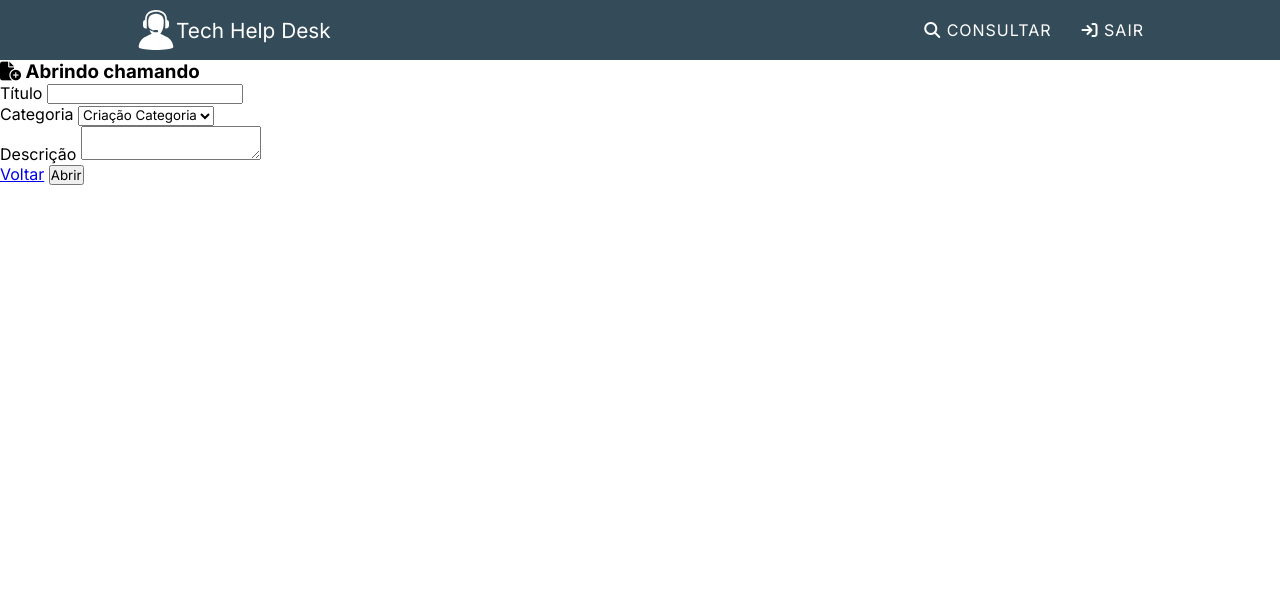
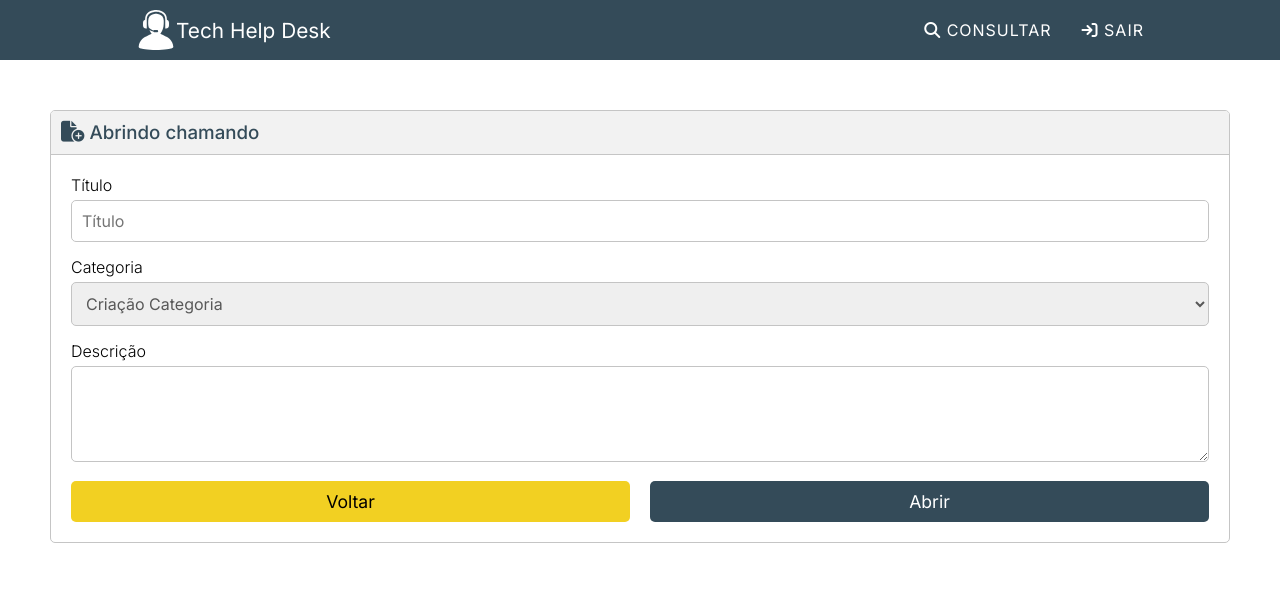
Before and after one commit to LucasFerreiraDev1/tech-help-desk, a PHP site: page /php/open_ticket.php in a window 1280 px wide. Shown: the top 592 px of the page. Run offline with PHP 8.4, Linux system fonts and the light colour scheme.

Commit message:
layout Tech Help Desk

```diff
--- /dev/null
+++ b/php/navbar.php
@@ -0,0 +1,16 @@
+<header>
+    <nav class="navbar">
+        <a href="home.php" class="logo">
+            <img src="../src/svg/logo.svg" alt="Tech Help Desk" width="40">
+            <h1 class="title-logo">Tech Help Desk</h1>
+        </a>
+        <ul class="navbar-nav">
+            <li class="nav-item">
+                <a href="consult.php" class="nav-link"><i class="fa-solid fa-magnifying-glass"></i> consultar</a>
+            </li>
+            <li class="nav-item">
+                <a href="logoff.php" class="nav-link"><i class="fa-solid fa-arrow-right-to-bracket"></i> sair</a>
+            </li>
+        </ul>
+    </nav>
+</header>
--- a/php/open_ticket.php
+++ b/php/open_ticket.php
@@ -8,31 +8,18 @@
     <title>Tech Help Desk</title>
 </head>
 <body>
-    <header>
-        <nav class="navbar">
-            <a href="home.php" class="logo">
-                <img src="../src/svg/logo.svg" alt="Tech Help Desk" width="40">
-                <h1 class="title-logo">Tech Help Desk</h1>
-            </a>
-            <ul class="navbar-nav">
-                <li class="nav-item">
-                    <a href="consult.php" class="nav-link"><i class="fa-solid fa-magnifying-glass"></i> consultar</a>
-                </li>
-                <li class="nav-item">
-                    <a href="logoff.php" class="nav-link"><i class="fa-solid fa-arrow-right-to-bracket"></i> sair</a>
-                </li>
-            </ul>
-        </nav>
-    </header>
+    <?php
+        include_once 'navbar.php';
+    ?>
     <main id="open_ticket">
         <div class="container-open">
             <div class="header-open">
                 <h3 class="title-open"><i class="fa-solid fa-file-circle-plus"></i> Abrindo chamando</h3>
             </div>
-            <form action="" method="post">
+            <form action="" method="post" id="form_open">
                 <div class="form-control">
                     <label for="title">Título</label>
-                    <input type="text" name="title" id="title">
+                    <input type="text" name="title" id="title" placeholder="Título">
                 </div>
                 <div class="form-control">
                     <label for="category">Categoria</label>
@@ -48,9 +35,9 @@
                     <label for="description">Descrição</label>
                     <textarea name="description" id="description"></textarea>
                 </div>
-                <div class="form-btn">
-                    <a href="home.php">Voltar</a>
-                    <button type="submit">Abrir</button>
+                <div class="btns-open">
+                    <a href="home.php" class="btn-back">Voltar</a>
+                    <button type="submit" id="btn_open">Abrir</button>
                 </div>
             </form>
         </div>
--- a/src/css/style.css
+++ b/src/css/style.css
@@ -162,3 +150,125 @@ main#home {
 }
 
 /* Estilos Abrir chamado */
+
+.container-open {
+    border: 1px solid #c5c5c5;
+    border-radius: 5px;
+    max-width: 1200px;
+    margin-inline: auto;
+    overflow: hidden;
+}
+.header-open {
+    background-color: #f2f2f2;
+    border-bottom: 1px solid #c5c5c5;
+    padding: 10px;
+}
+.title-open {
+    color: #344B59;
+    font-weight: 500;
+}
+.title-open i {
+    font-size: 1.3rem;
+}
+#form_open {
+    display: flex;
+    flex-direction: column;
+    gap: 15px;
+    padding: 20px;
+}
+
+.form-control label {
+    display: block;
+    font-weight: 300;
+    margin-bottom: 5px;
+}
+
+.form-control input,
+.form-control select,
+.form-control textarea {
+    color: #585858;
+    border: 1px solid #c4c4c4;
+    border-radius: 5px;
+    font-size: 1rem;
+    padding: 10px;
+    outline: none;
+    width: 100%;
+
+    &:focus {
+        box-shadow: 0 0 7px 1px #3D9DD9;
+    }
+}
+.form-control textarea {
+    height: 6rem;
+}
+
+.btns-open {
+    display: flex;
+    gap: 20px;
+}
+.btn-back, #btn_open {
+    border: none;
+    border-radius: 5px;
+    cursor: pointer;
+    font-size: 1.1rem;
+    padding: 10px;
+    outline: none;
+    text-align: center;
+    text-decoration: none;
+    width: 50%;
+}
+.btn-back {
+    background-color: #F2D022;
+    color: #000;
+    display: block;
+}
+.btn-back:hover {
+    background-color: #F2BB16;
+}
+
+#btn_open {
+    background-color: var(--color-navbar);
+    color: #fff;
+    width: 50%;
+}
+#btn_open:hover {
+    background-color:#476272;
+}
+
+/* Estilos de Consulta de Chamados */
+.container-consult {
+    border: 1px solid #ccc;
+    border-radius: 10px;
+    overflow: hidden;
+    max-width: 1200px;
+    margin-inline: auto;
+}
+.header-consult {
+    background-color: #f2f2f2;
+    padding: 20px;
+}
+.title-consult {
+    color: #344B59;
+    font-weight: 500;
+}
+.card-body {
+    padding: 20px;
+}
+.card {
+    background-color: #f4f4f4;
+    border-radius: 5px;
+    border: 1px solid #c8c8c8;
+    display: flex;
+    flex-direction: column;
+    gap: 7px;
+    padding: 20px;
+    margin-bottom: 20px;
+}
+
+/* Estilos dos conteúdos principais */
+main#login,
+main#home,
+main#open_ticket,
+main#consult {
+    padding: 50px;
+}
```
Also changed, not shown: other parts of src/css/style.css (+7 -19 lines), php/consult.php (added, +32 -0 lines), php/home.php (+4 -17 lines).
